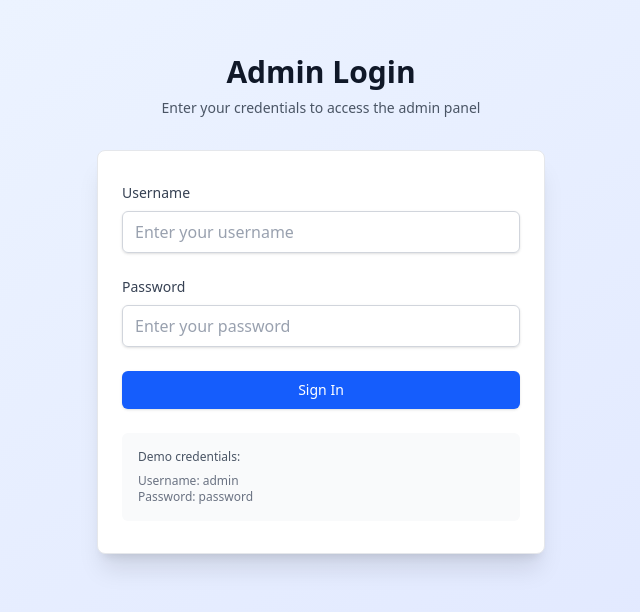
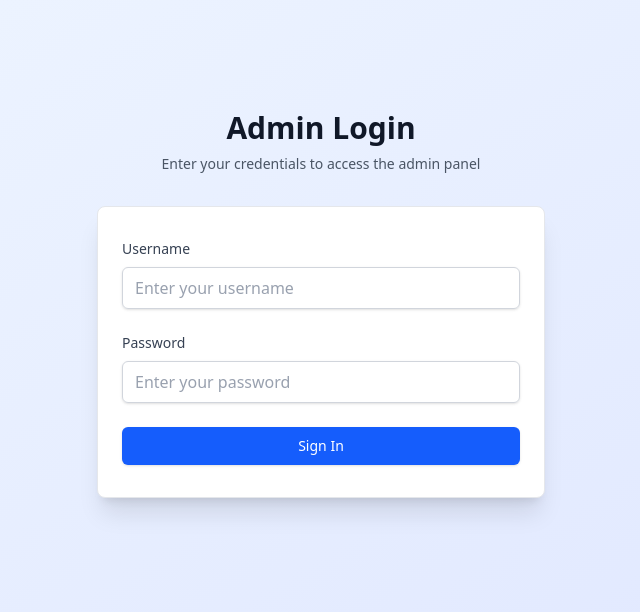
Before and after one commit to 3instein/servo-app, a Next.js app: page /admin/login in a window 1280 px wide. Shown: the part 108-720 px from the top of the page, without its empty margins (319-959 px from the left). Built offline with nearby package versions, Linux system fonts and the light colour scheme; no server answers.

Commit message:
Remove demo credentials section from the admin login page for improved security and cleaner UI.

```diff
--- a/app/admin/login/page.tsx
+++ b/app/admin/login/page.tsx
@@ -149,13 +149,6 @@ export default function LoginPage() {
               )}
             </button>
           </form>
-
-          {/* Demo Credentials */}
-          <div className="mt-6 p-4 bg-gray-50 rounded-md">
-            <p className="text-xs text-gray-600 mb-2">Demo credentials:</p>
-            <p className="text-xs text-gray-500">Username: admin</p>
-            <p className="text-xs text-gray-500">Password: password</p>
-          </div>
         </div>
       </div>
     </div>
```
